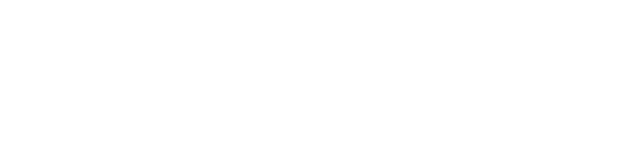
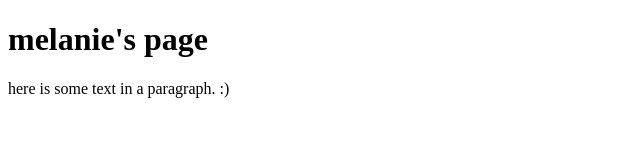
Before and after one commit to melaniexyz/exercise-one, a plain HTML site: page index.html in a window 1280 px wide. Shown: the whole page, without its empty margins (0-640 px from the left). Drawn offline with Linux system fonts and the light colour scheme.

Commit message:
added text to header and to paragraph.
Added h1 text “melanie’s page” and paragraph text “here is some text in
a paragraph. :)”

```diff
--- a/index.html
+++ b/index.html
@@ -4,8 +4,8 @@
             <title> information </title>
         </head>
         <body>
-            <h1> </h1>
+            <h1>melanie's page </h1>
             <h2> </h2>
-            <p> </p>
+            <p>here is some text in a paragraph. :)</p>
         </body>
     </html>
```
